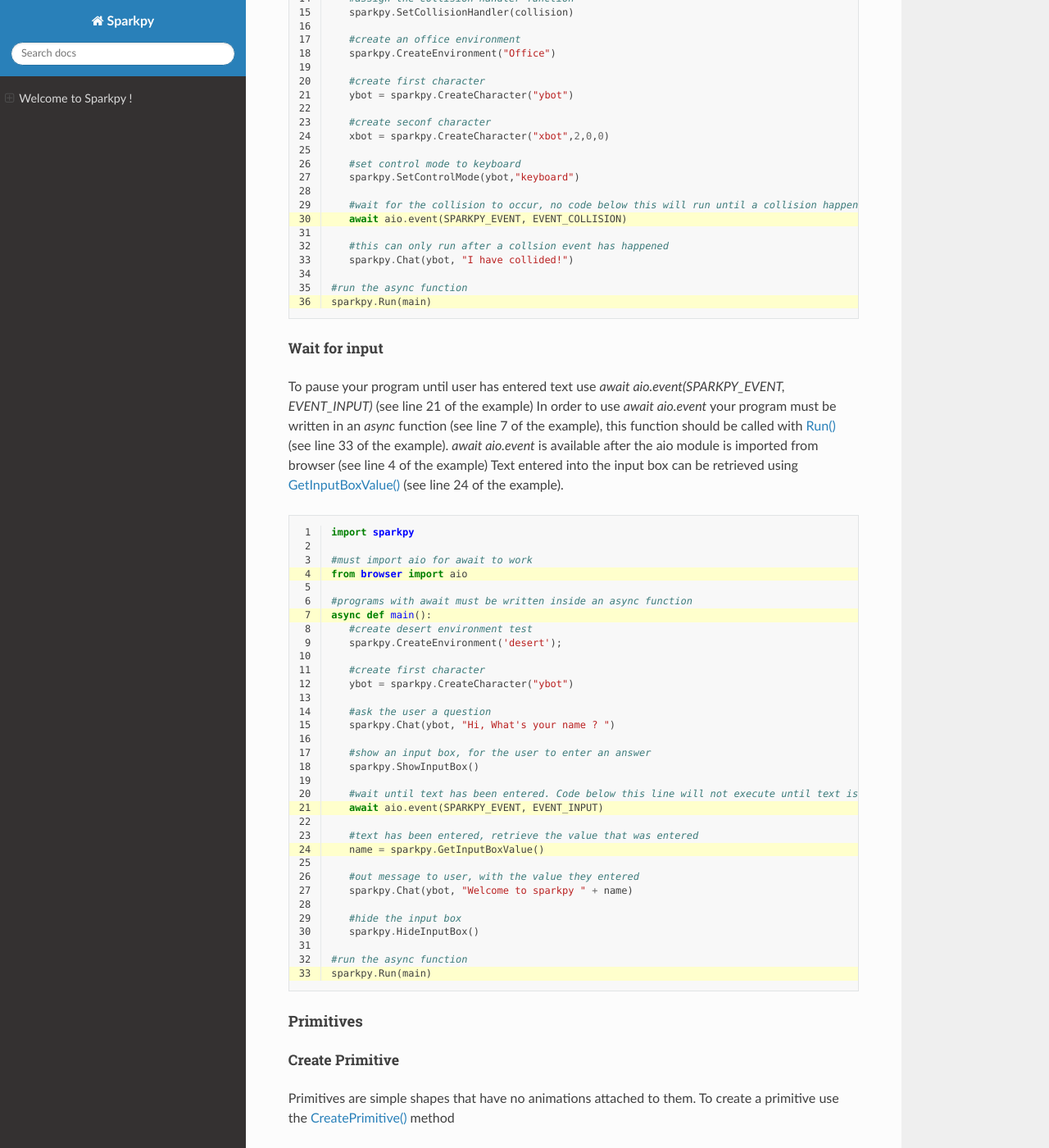
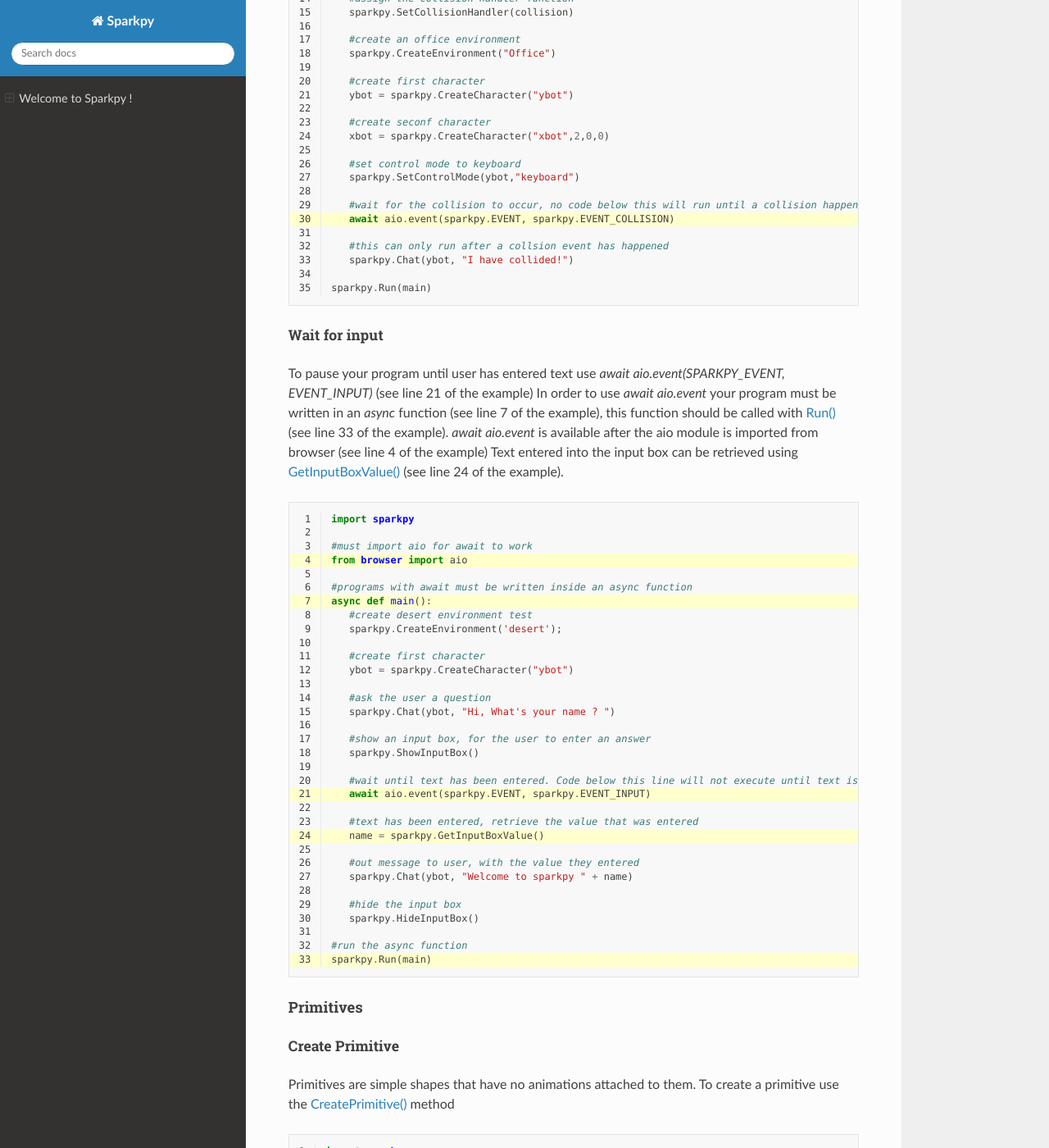
Before and after one commit to kpatel122/sparkpy-web-client, a Sphinx documentation site: the page built from redesign/Docs/index.rst, in a window 1280 px wide and 1400 px high, scrolled down 10544 px. Shown: the whole window at 82% size. Built offline with Sphinx 7.4.7 and the Read the Docs theme 2.0.0, drawn with Linux system fonts in a browser that asks for light colours; pages that are not in the unit, such as notebooks, are missing from menus.

Commit message:
updated docs and sparkpy events

```diff
--- a/redesign/Docs/index.rst
+++ b/redesign/Docs/index.rst
@@ -623,12 +623,11 @@
       sparkpy.SetControlMode(ybot,"keyboard")
 
       #wait for the collision to occur, no code below this will run until a collision happens
-      await aio.event(SPARKPY_EVENT, EVENT_COLLISION)
+      await aio.event(sparkpy.EVENT, sparkpy.EVENT_COLLISION)
 
       #this can only run after a collsion event has happened
       sparkpy.Chat(ybot, "I have collided!")
 
-   #run the async function
    sparkpy.Run(main)
 
 """"""""""""""""""""
@@ -663,7 +662,7 @@
       sparkpy.ShowInputBox()
 
       #wait until text has been entered. Code below this line will not execute until text is entered
-      await aio.event(SPARKPY_EVENT, EVENT_INPUT)
+      await aio.event(sparkpy.EVENT, sparkpy.EVENT_INPUT)
 
       #text has been entered, retrieve the value that was entered
       name = sparkpy.GetInputBoxValue()
```
Also changed, not shown: 1 other file.
